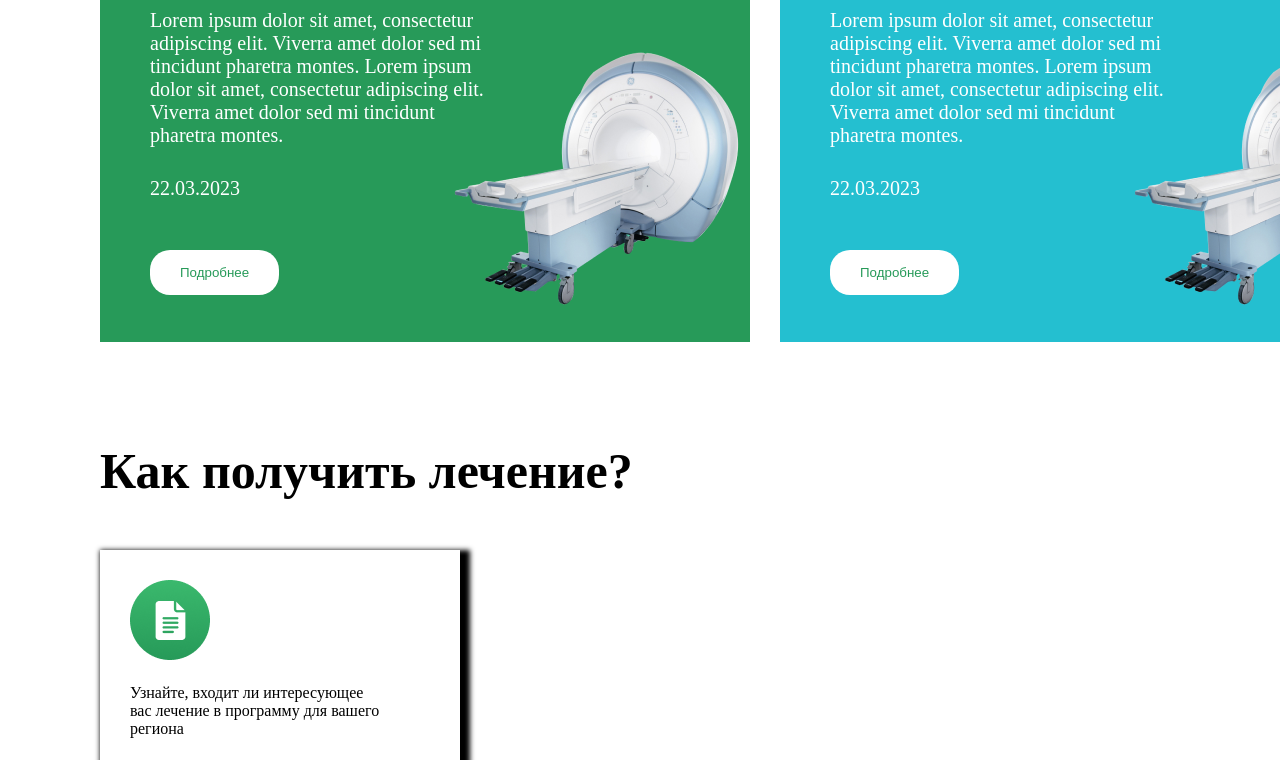
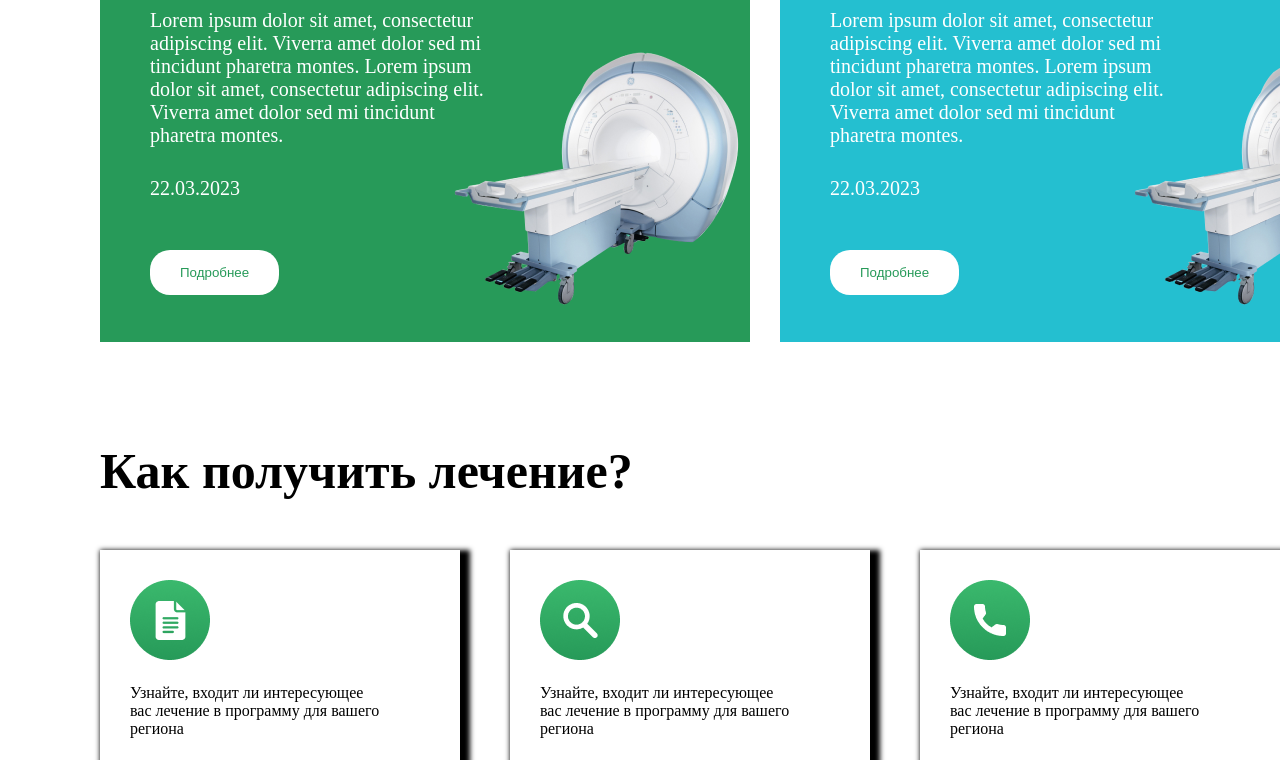
Before and after one commit to abulqosimibroimov5/home-task-16-teamlead, a plain HTML site: page index.html in a window 1280 px wide. Shown: the part 384-1144 px from the top of the page. Drawn offline with Linux system fonts and the light colour scheme.

Commit message:
salom2-salom18

```diff
--- a/index.html
+++ b/index.html
@@ -46,9 +46,19 @@
 <div class="salom12">
     <h1 class="salom13">Как получить лечение?</h1>
 </div>
-<div class="salom14">
+<div class="salom16">
+    <div class="salom14">
     <img src="./Frame 129.png" alt="">
     <p class="salom15">Узнайте, входит ли интересующее<br> вас лечение в программу для вашего<br> региона</p>
 </div>
+<div class="salom17">
+    <img src="./Frame 153.png" alt="">
+    <p class="salom15">Узнайте, входит ли интересующее<br> вас лечение в программу для вашего<br> региона</p>
+</div>
+<div class="salom18">
+    <img src="./Frame 153 (1).png" alt="">
+    <p class="salom15">Узнайте, входит ли интересующее<br> вас лечение в программу для вашего<br> региона</p>
+</div>
+</div>
 </body>
 </html>
--- a/style.css
+++ b/style.css
@@ -79,3 +79,22 @@
 .salom15{
     margin-top: 20px;
 }
+.salom16{
+    display: flex;
+}
+.salom17{
+        margin-top: 50px;
+    margin-left: 50px;
+    width: 300px;
+    height: 150px;
+    padding: 30px;
+    box-shadow: 5px 5px 5px 5px;
+}
+.salom18{
+        margin-top: 50px;
+    margin-left: 50px;
+    width: 300px;
+    height: 150px;
+    padding: 30px;
+    box-shadow: 5px 5px 5px 5px;
+}
```
